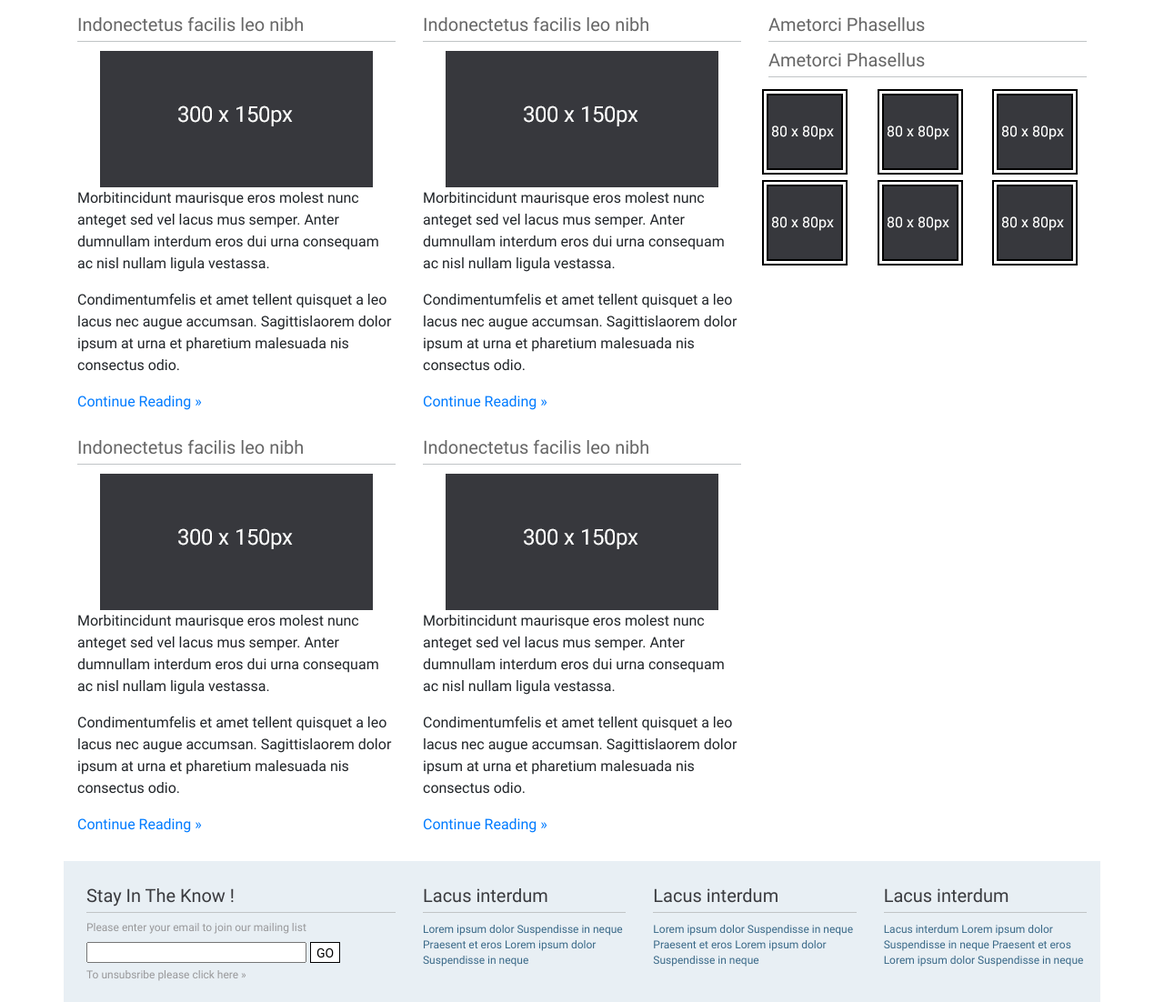
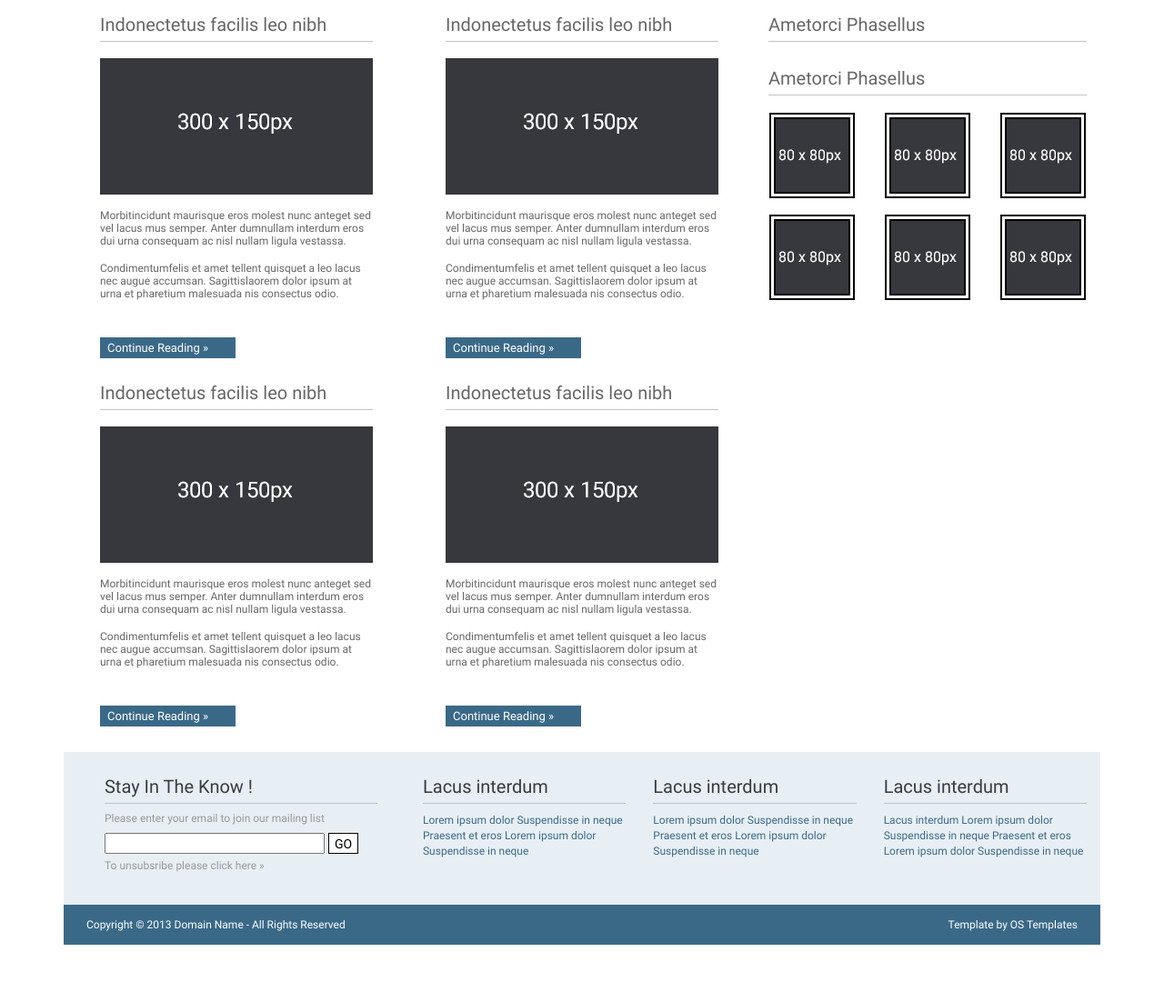
Before and after one commit to glushach/test-roulette.io, a website: page app/index.pug in a window 1280 px wide. Shown: the part 200-1302 px from the top of the page at 91% size. After the commit the page ends 1239 px from the top, so only its background shows below. Drawn offline with nearby package versions, Linux system fonts and the light colour scheme; files that its build step writes are made by us from their sources.

Commit message:
I made all content and widget

```diff
--- a/app/css/style.css
+++ b/app/css/style.css
@@ -107,10 +107,35 @@ button.btn{
   line-height: 20px;
   color: #666666;
 }
+.content .cart{
+  max-width: 300px;
+}
+.content .cart-description{
+  font-size: 12px;
+  line-height: 14px;
+  color: #666666;
+}
+.content a.cart-link{
+  font-size: 13px;
+  line-height: 13px;
+  color: #ffffff;
+  background-color: #3a6988;
+  padding-right: 30px;
+}
+aside .widget-wrapper{
+  max-width: 360px;
+  margin: 0 auto;
+}
 aside .widget img{
   outline: 7px double #000000;
 }
+
+
 /*Contact*/
+.contact .contact-item{
+  max-width: 310px;
+  margin: 0 auto;
+}
 .contact .contact-action, .contact .contact-description, .contact-unsubscribe{
   font-size: 12px;
   line-height: 17px;
--- a/app/index.pug
+++ b/app/index.pug
@@ -64,41 +64,41 @@ html(lang="en")
             .main-content
               .row
                 .col-md-6
-                  .cart.mb-4.pb-1
+                  .cart.mb-4.pb-1.mx-auto
                     h2.content-title Indonectetus facilis leo nibh
                     .divider
-                    img(src="img/300of150px.png", alt="#").cart-img.img-fluid.mx-auto.d-block
-                    .cart-description
+                    img(src="img/300of150px.png", alt="#").cart-img.img-fluid.img-fluid.mt-2.mb-3
+                    .cart-description.pb-4
                       p Morbitincidunt maurisque eros molest nunc anteget sed vel lacus mus semper. Anter dumnullam interdum eros dui urna consequam ac nisl nullam ligula vestassa.
                       p Condimentumfelis et amet tellent quisquet a leo lacus nec augue accumsan. Sagittislaorem dolor ipsum at urna et pharetium malesuada nis consectus odio.
-                    a(href="#").cart-link Continue Reading »
+                    a(href="#").cart-link.pl-2.py-1 Continue Reading »
                 .col-md-6
-                  .cart.mb-4.pb-1
+                  .cart.mb-4.pb-1.mx-auto
                     h2.content-title Indonectetus facilis leo nibh
                     .divider
-                    img(src="img/300of150px.png", alt="#").cart-img.img-fluid.mx-auto.d-block
-                    .content-description
+                    img(src="img/300of150px.png", alt="#").cart-img.img-fluid.img-fluid.mt-2.mb-3
+                    .cart-description.pb-4
                       p Morbitincidunt maurisque eros molest nunc anteget sed vel lacus mus semper. Anter dumnullam interdum eros dui urna consequam ac nisl nullam ligula vestassa.
                       p Condimentumfelis et amet tellent quisquet a leo lacus nec augue accumsan. Sagittislaorem dolor ipsum at urna et pharetium malesuada nis consectus odio.
-                    a(href="#").cart-link Continue Reading »
+                    a(href="#").cart-link.pl-2.py-1 Continue Reading »
                 .col-md-6
-                  .cart.mb-4.pb-1
+                  .cart.mb-4.pb-1.mx-auto
                     h2.content-title Indonectetus facilis leo nibh
                     .divider
-                    img(src="img/300of150px.png", alt="#").cart-img.img-fluid.mx-auto.d-block
-                    .cart-description
+                    img(src="img/300of150px.png", alt="#").cart-img.img-fluid.img-fluid.mt-2.mb-3
+                    .cart-description.pb-4
                       p Morbitincidunt maurisque eros molest nunc anteget sed vel lacus mus semper. Anter dumnullam interdum eros dui urna consequam ac nisl nullam ligula vestassa.
                       p Condimentumfelis et amet tellent quisquet a leo lacus nec augue accumsan. Sagittislaorem dolor ipsum at urna et pharetium malesuada nis consectus odio.
-                    a(href="#").cart-link Continue Reading »
+                    a(href="#").cart-link.pl-2.py-1 Continue Reading »
                 .col-md-6
-                  .cart.mb-4.pb-1
+                  .cart.mb-4.pb-1.mx-auto
                     h2.content-title Indonectetus facilis leo nibh
                     .divider
-                    img(src="img/300of150px.png", alt="#").cart-img.img-fluid.mx-auto.d-block
-                    .cart-description
+                    img(src="img/300of150px.png", alt="#").cart-img.img-fluid.img-fluid.mt-2.mb-3
+                    .cart-description.pb-4
                       p Morbitincidunt maurisque eros molest nunc anteget sed vel lacus mus semper. Anter dumnullam interdum eros dui urna consequam ac nisl nullam ligula vestassa.
                       p Condimentumfelis et amet tellent quisquet a leo lacus nec augue accumsan. Sagittislaorem dolor ipsum at urna et pharetium malesuada nis consectus odio.
-                    a(href="#").cart-link Continue Reading »
+                    a(href="#").cart-link.pl-2.py-1 Continue Reading »
           .col-md-4
             aside.mb-4.pb-1
               .row
@@ -108,34 +108,38 @@ html(lang="en")
 
 
 
-              h2.content-title Ametorci Phasellus
-              .divider
-              .row.mt-3.pt-1
-                .col
-                  .widget
-                    a(href="#")
-                      img(src="img/80of80px.png", alt="#")
-                .col
-                  .widget
-                    a(href="#")
-                      img(src="img/80of80px.png", alt="#")
-                .col
-                  .widget
-                    a(href="#")
-                      img(src="img/80of80px.png", alt="#")
-              .row.mt-3.pt-1
-                .col
-                  .widget
-                    a(href="#")
-                      img(src="img/80of80px.png", alt="#")
-                .col
-                  .widget
-                    a(href="#")
-                      img(src="img/80of80px.png", alt="#")
-                .col
-                  .widget
-                    a(href="#")
-                      img(src="img/80of80px.png", alt="#")
+
+              .widget-wrapper
+                .row.mt-3.pt-1
+                  .col
+                    h2.content-title Ametorci Phasellus
+                    .divider
+                .row.mt-2.pt-2
+                  .col-4
+                    .widget
+                      a(href="#")
+                        img(src="img/80of80px.png", alt="#").img-fluid.d-block.mx-auto
+                  .col
+                    .widget
+                      a(href="#")
+                        img(src="img/80of80px.png", alt="#").img-fluid.d-block.mx-auto
+                  .col
+                    .widget
+                      a(href="#")
+                        img(src="img/80of80px.png", alt="#").img-fluid.d-block.mx-auto
+                .row.mt-3.pt-3
+                  .col
+                    .widget
+                      a(href="#")
+                        img(src="img/80of80px.png", alt="#").img-fluid.d-block.mx-auto
+                  .col
+                    .widget
+                      a(href="#")
+                        img(src="img/80of80px.png", alt="#").img-fluid.d-block.mx-auto
+                  .col
+                    .widget
+                      a(href="#")
+                        img(src="img/80of80px.png", alt="#").img-fluid.d-block.mx-auto
 
 
 
```
Also changed, not shown: app/index.html.
